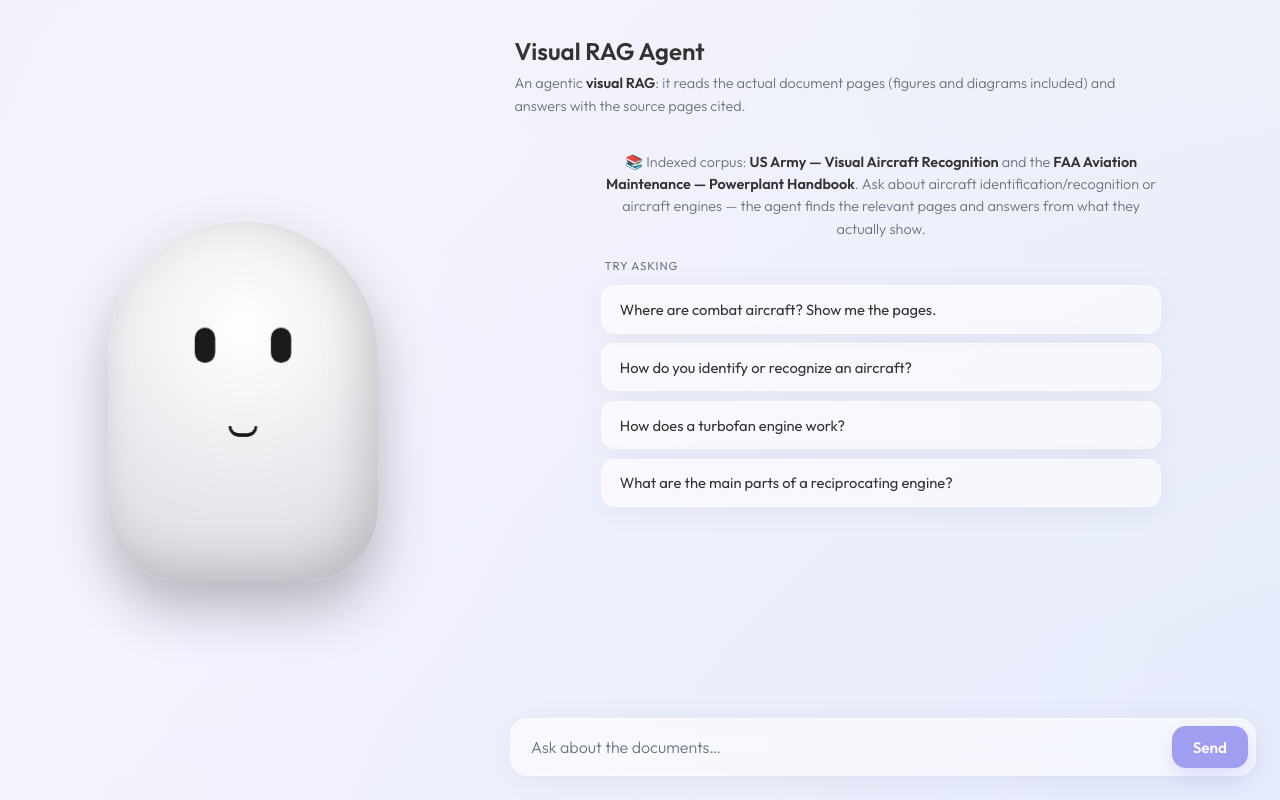
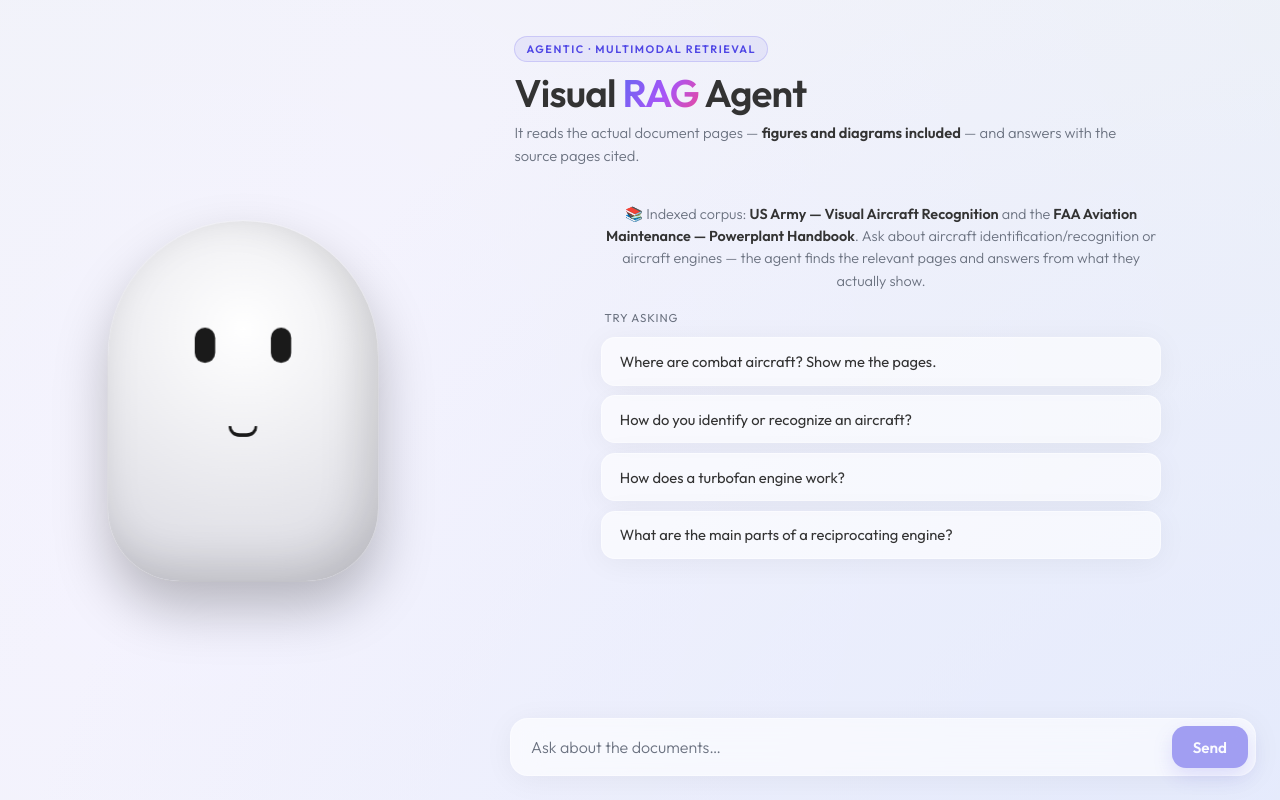
Before and after one commit to adrianhCoder/pdf-rag-agent, a Next.js app in the folder web/: page / in a window 1280 px wide. Built offline with nearby package versions, Linux system fonts and the light colour scheme.

Commit message:
feat(web): bolder header + render assistant answers as Markdown
- Header: eyebrow chip, larger title with gradient "RAG", refined summary
- Assistant messages now render Markdown (react-markdown): real bullets,
  bold, inline code — replaces literal asterisks in the answer

```diff
--- a/web/app/globals.css
+++ b/web/app/globals.css
@@ -70,9 +70,35 @@
   padding: 1.5rem 1.5rem 0;
 }
 
-.chat-header { padding: 0.75rem 0.25rem 1.1rem; text-align: left; }
-.chat-header h1 { font-size: 1.5rem; font-weight: 600; margin: 0 0 0.4rem; }
-.chat-header p { margin: 0; max-width: 640px; color: var(--muted); font-size: 0.9rem; font-weight: 300; line-height: 1.55; }
+.chat-header { padding: 0.75rem 0.25rem 1.2rem; text-align: left; }
+.chat-header .eyebrow {
+  display: inline-block;
+  font-size: 0.68rem;
+  font-weight: 600;
+  text-transform: uppercase;
+  letter-spacing: 0.14em;
+  color: var(--accent-color);
+  background: rgba(79, 70, 229, 0.08);
+  border: 1px solid rgba(79, 70, 229, 0.18);
+  padding: 0.3rem 0.7rem;
+  border-radius: 999px;
+  margin-bottom: 0.7rem;
+}
+.chat-header h1 {
+  font-size: 2.4rem;
+  font-weight: 600;
+  letter-spacing: -0.02em;
+  line-height: 1.05;
+  margin: 0 0 0.55rem;
+}
+.chat-header h1 .grad {
+  background: linear-gradient(120deg, #6366f1 0%, #a855f7 55%, #ec4899 100%);
+  -webkit-background-clip: text;
+  background-clip: text;
+  -webkit-text-fill-color: transparent;
+  color: transparent;
+}
+.chat-header p { margin: 0; max-width: 620px; color: var(--muted); font-size: 0.92rem; font-weight: 300; line-height: 1.55; }
 .chat-header p b { color: var(--text-color); font-weight: 600; }
 
 /* Stack on narrow screens */
@@ -182,6 +208,24 @@
 }
 .thumb:hover img { transform: translateY(-3px); }
 
+/* Markdown rendering inside assistant bubbles */
+.md { white-space: normal; }
+.md > :first-child { margin-top: 0; }
+.md > :last-child { margin-bottom: 0; }
+.md p { margin: 0 0 0.7rem; }
+.md strong { font-weight: 600; color: var(--text-color); }
+.md ul, .md ol { margin: 0.5rem 0 0.7rem; padding-left: 1.25rem; }
+.md li { margin: 0.3rem 0; line-height: 1.55; }
+.md li::marker { color: var(--accent-color); }
+.md code {
+  font-family: ui-monospace, SFMono-Regular, Menlo, monospace;
+  font-size: 0.88em;
+  background: rgba(79, 70, 229, 0.08);
+  padding: 0.1em 0.4em;
+  border-radius: 6px;
+}
+.md a { color: var(--accent-color); text-decoration: underline; text-underline-offset: 2px; }
+
 .message.error-msg {
   background: rgba(254, 226, 226, 0.85);
   color: #991b1b;
--- a/web/app/page.tsx
+++ b/web/app/page.tsx
@@ -2,6 +2,7 @@
 
 import { useChat } from "@ai-sdk/react";
 import { useState } from "react";
+import ReactMarkdown from "react-markdown";
 import RobotFace, { type RobotState } from "@/components/RobotFace";
 
 type Source = { book: string; page: number; image_url: string; score: number };
@@ -39,10 +40,13 @@
 
       <main className="chat-pane">
       <header className="chat-header">
-        <h1>Visual RAG Agent</h1>
+        <span className="eyebrow">Agentic · Multimodal Retrieval</span>
+        <h1>
+          Visual <span className="grad">RAG</span> Agent
+        </h1>
         <p>
-          An agentic <b>visual RAG</b>: it reads the actual document pages (figures and
-          diagrams included) and answers with the source pages cited.
+          It reads the actual document pages — <b>figures and diagrams included</b> — and
+          answers with the source pages cited.
         </p>
       </header>
 
@@ -74,7 +78,14 @@
         {messages.map((m) => (
           <div key={m.id} className={`message ${m.role}`}>
             {m.parts.map((p, i) => {
-              if (p.type === "text") return <span key={i}>{p.text}</span>;
+              if (p.type === "text")
+                return m.role === "assistant" ? (
+                  <div className="md" key={i}>
+                    <ReactMarkdown>{p.text}</ReactMarkdown>
+                  </div>
+                ) : (
+                  <span key={i}>{p.text}</span>
+                );
               if (p.type === "data-sources") {
                 const sources = (p as { data?: Source[] }).data ?? [];
                 if (sources.length === 0) return null;
--- a/web/package.json
+++ b/web/package.json
@@ -15,6 +15,7 @@
     "next": "^15.2.0",
     "react": "^19.0.0",
     "react-dom": "^19.0.0",
+    "react-markdown": "^10.1.0",
     "zod": "^3.24.0"
   },
   "devDependencies": {
```
Also changed, not shown: 1 other file (tests, documents, lock files or other folders).
